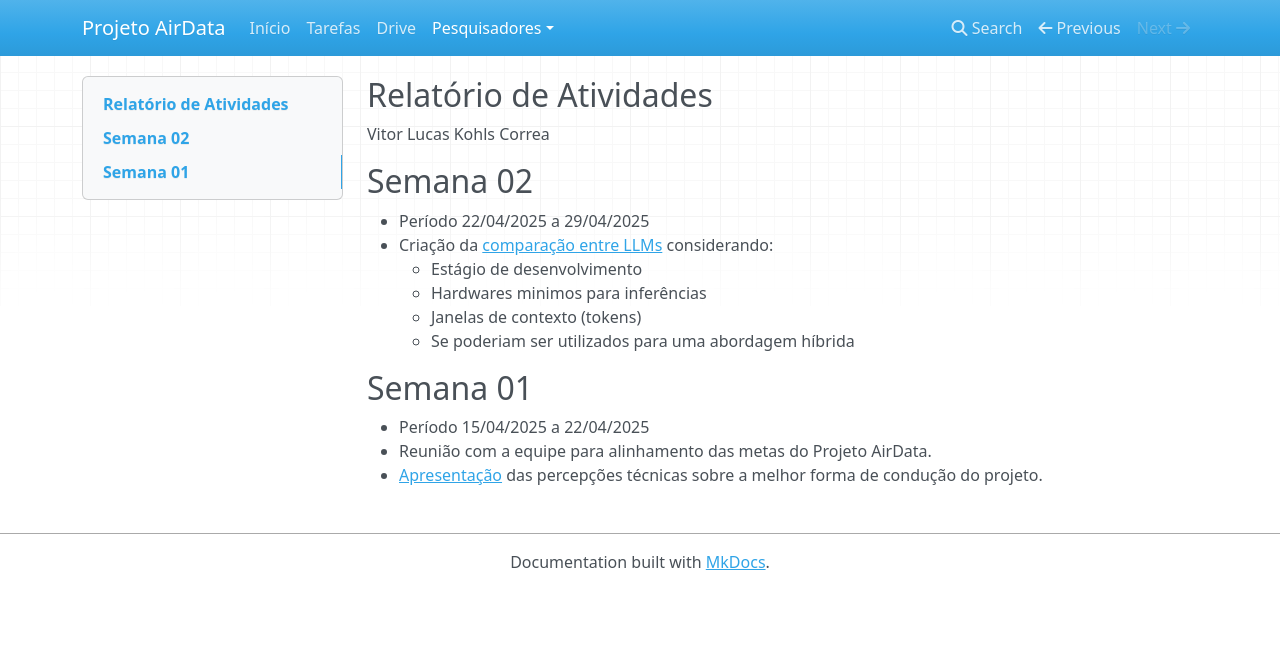
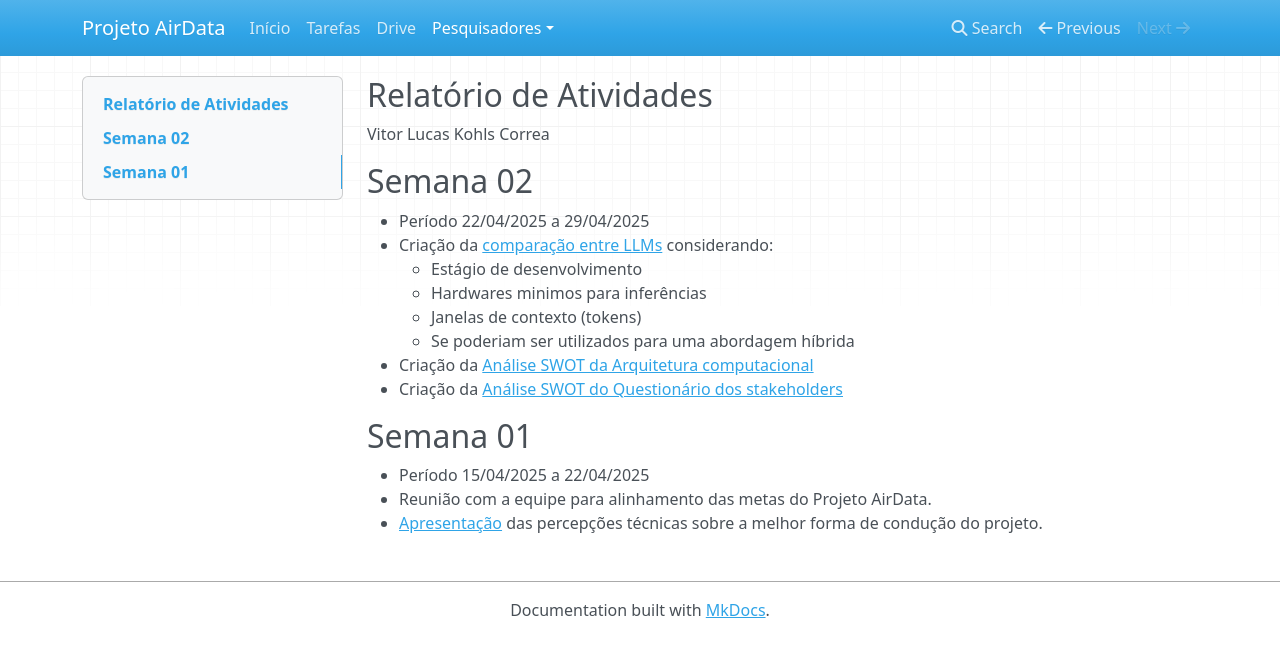
Before and after one commit to projetoairdata/web, an MkDocs documentation site: the page built from docs/pesquisadores/vitor_correa.md, in a window 1280 px wide. Shown: the top 657 px of the page. Built offline with MkDocs 1.6.1, drawn with Linux system fonts in a browser that asks for light colours; nearby versions of some CDN libraries.

```diff
--- a/docs/pesquisadores/vitor_correa.md
+++ b/docs/pesquisadores/vitor_correa.md
@@ -11,6 +11,8 @@ Vitor Lucas Kohls Correa
     - Hardwares minimos para inferências
     - Janelas de contexto (tokens)
     - Se poderiam ser utilizados para uma abordagem híbrida
+- Criação da [Análise SWOT da Arquitetura computacional](https://docs.google.com/document/d/15g-DqLeD-n8LQQVJA2i2VagBTpZrg8_y6vlONuN27cY/edit?usp=sharing)
+- Criação da [Análise SWOT do Questionário dos stakeholders](https://docs.google.com/document/d/123raLMJKsbK-O0E4n1MzIK0NE3gprp5je0XJAz2kD54/edit?usp=sharing)
 
 ##  Semana 01
 
```
Also changed, not shown: docs/drive.md (+2 -2 lines), 1 other file.
